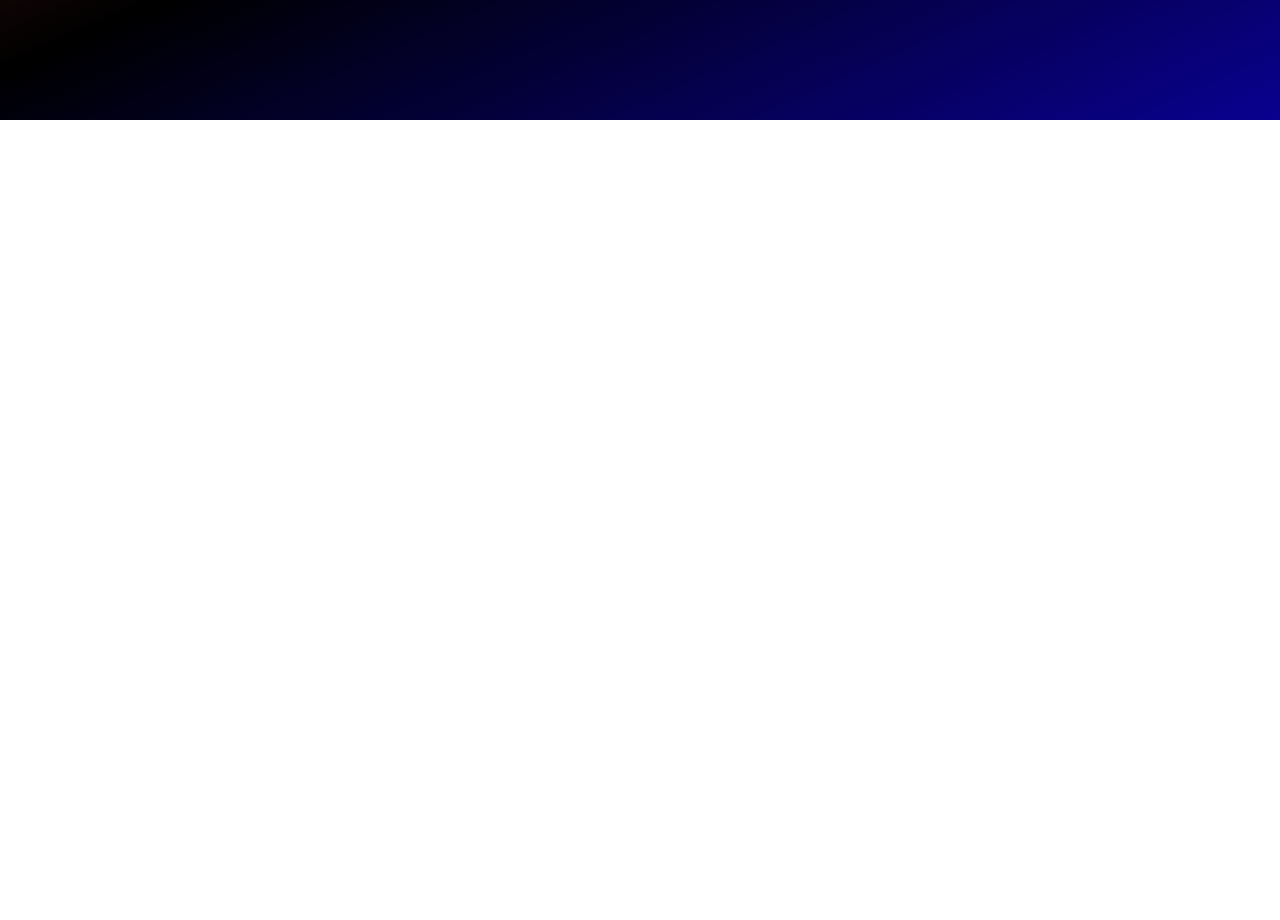
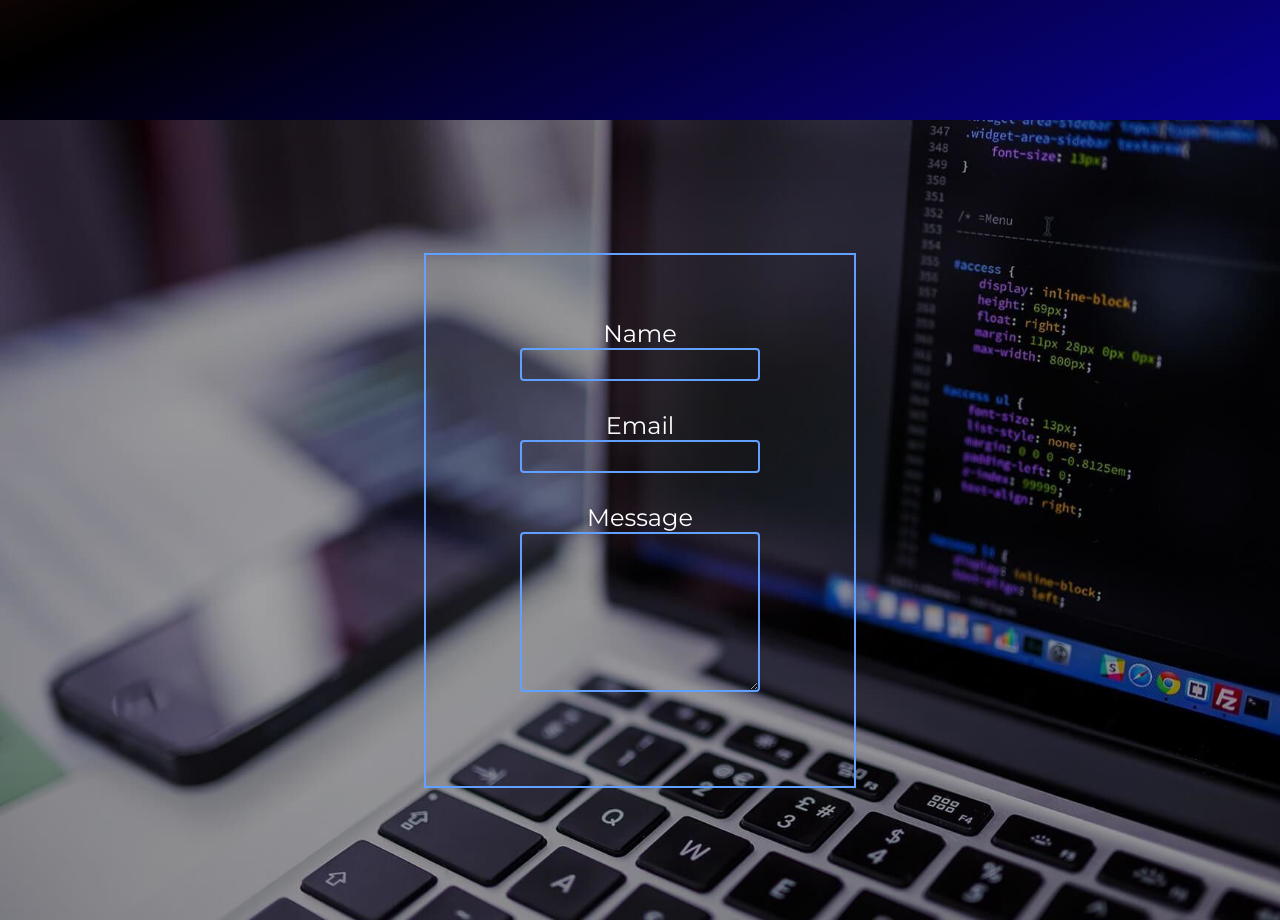
Before and after one commit to spoilaro/johanneshaapanen, a React (Create React App) app: page / in a window 1280 px wide. Shown: the part 1480-2400 px from the top of the page. Before the commit the page ends 1600 px from the top, so only its background shows below. Built offline with nearby package versions, Linux system fonts and the light colour scheme.

Commit message:
Formed the contact form basic ui.

```diff
--- a/src/App.js
+++ b/src/App.js
@@ -1,6 +1,7 @@
 
 import './App.css';
 import LandingPage from "./components/LandingPage"
+import Contact from "./components/contact/Contact"
 import Cv from "./components/CV/Cv"
 import { useRef } from "react"
 
@@ -16,6 +17,7 @@ function App() {
     <div className="App">
         <LandingPage onCvClick={cvScroll} />
         <Cv ref={cvRef} />
+        <Contact/>
     </div>
   );
 }
--- a/src/components/buttons/lb.scss
+++ b/src/components/buttons/lb.scss
@@ -1,7 +1,7 @@
 .link{
     border: 2px solid rgb(209, 12, 71);
     color: white;
-    min-width: 12vw;
+    min-width: 8ch;
     text-align: center;
     border-radius: 3px;
     font-size: 1.4em;
--- a/src/components/contact/Contact.js
+++ b/src/components/contact/Contact.js
@@ -1,10 +1,26 @@
 import React from 'react';
+import "./contact.scss"
 
 const Contact = () => {
     return (
         <div>
             <div className="contact-container" >
-
+                <div className="form-container" >
+                    <form id="msg-form" >
+                        <div className="input-container">
+                            <label>Name</label>
+                            <input type="text" id="name" />
+                        </div>
+                        <div className="input-container" >
+                            <label>Email</label>
+                            <input type="text" id="email" />
+                        </div>
+                        <div className="input-container" >
+                            <label>Message</label>
+                            <textarea type="text" id="message" />
+                        </div>
+                    </form>
+                </div>
             </div>
         </div>
     );
--- /dev/null
+++ b/src/components/contact/contact.scss
@@ -0,0 +1,58 @@
+$highlight-color: rgb(97, 160, 255);
+
+
+.contact-container{
+    height: 100vh;
+    width: 100%;
+    background-image: url(../../assets/devbackground.jpg);
+    background-size: cover;
+    display: flex;
+    align-items: center;
+    justify-content: center;
+}
+.form-container{
+    border: 2px solid $highlight-color;
+    padding: 5%;
+    max-width: 95%;
+    max-height: 95%;
+}
+
+.input-container{
+    font-size: 1.5rem;
+    margin-bottom: 10%;
+    display: flex;
+    flex-direction: column;
+    text-align: center;
+    justify-content: center;
+    align-items: center;
+}
+
+.input-container > input {
+    border-radius: 4px;
+    background-color: transparent;
+    border: 2px solid $highlight-color;
+    color: white;
+    max-width: 80%;
+    font-size: 1.5rem;
+}
+.input-container > label {
+    color: white;
+}
+
+#message{
+    border-radius: 4px;
+    background-color: transparent;
+    border: 2px solid $highlight-color;
+    color: white;
+    max-width: 80%;
+    font-size: 1.5rem;
+    white-space: normal;
+    min-height: 20vh;
+}
+
+
+
+#msg-form{
+    display: flex;
+    flex-direction: column;
+}
--- a/src/components/lp.scss
+++ b/src/components/lp.scss
@@ -12,11 +12,13 @@ $mobile-breakpoint: 1300px;
     justify-content: center;
     align-items: center;
     flex-direction: column;
+    padding-left: 10%;
+    padding-right: 10%;
 }
 
 .welcome-text{
     color: white;
-    font-size: 4.6em;
+    font-size: 4rem;
     letter-spacing: 0.05em;
     margin-bottom: 5%;
 }
```
Also changed, not shown: src/assets/devbackground.jpg (added).
